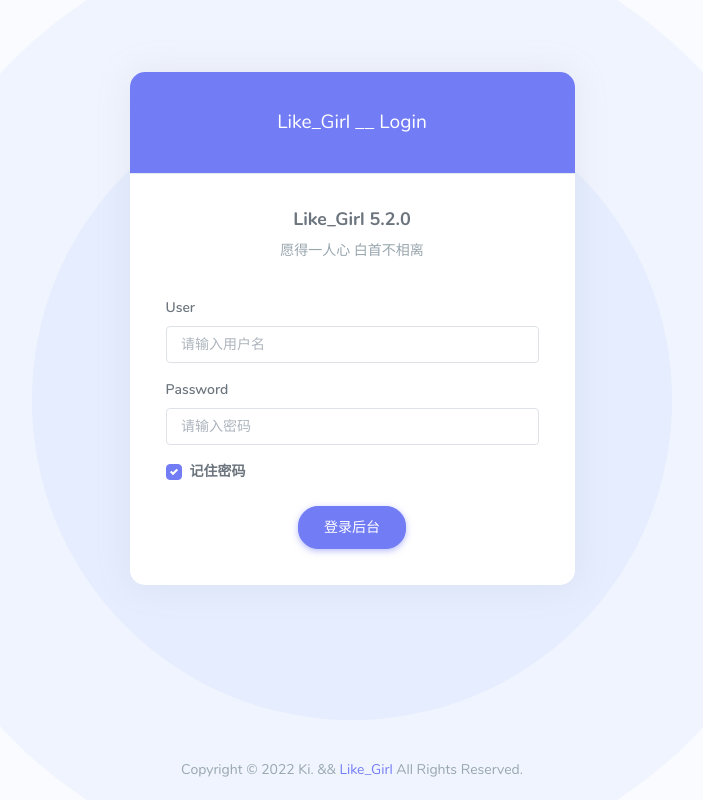
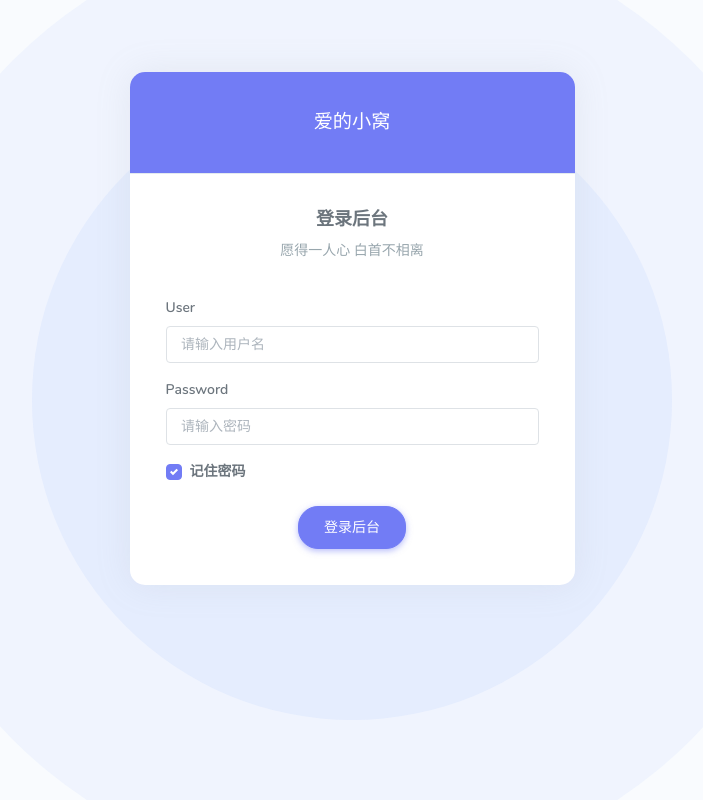
Before and after one commit to yizhaol/like-girl-v5.2.0, a PHP site: page /admin/login.php in a window 1280 px wide. Shown: the whole page, without its empty margins (288-991 px from the left). Run offline with PHP 8.4, Linux system fonts and the light colour scheme.

Commit message:
Update login.php

```diff
--- a/admin/login.php
+++ b/admin/login.php
@@ -1,16 +1,8 @@
-<!--
- * @Author: Ki.
- * @Date: 2022-12-21 07:35:43
- * @LastEditors: Ki.
- * @LastEditTime: 2022-12-21 07:51:06
- * @Description: 愿得一人心 白首不相离
- * Copyright (c) 2022 by Ki All Rights Reserved.
--->
 <!DOCTYPE html>
 <html lang="zh-CN">
 <head>
     <meta charset="utf-8"/>
-    <title>后台管理登录_Like_Girl</title>
+    <title>后台管理登录</title>
     <meta name="viewport" content="width=device-width, initial-scale=1.0">
     <meta content="A fully featured admin theme which can be used to build CRM, CMS, etc." name="description"/>
     <meta content="Coderthemes" name="author"/>
@@ -64,14 +56,14 @@
                     <!-- Logo -->
                     <div class="card-header pt-4 pb-4 text-center bg-primary">
                         <a href="##">
-                            <span style="color: #fff;font-size: 1.2rem;">Like_Girl __ Login</span>
+                            <span style="color: #fff;font-size: 1.2rem;">爱的小窝</span>
                         </a>
                     </div>
 
                     <div class="card-body p-4">
 
                         <div class="text-center w-75 m-auto">
-                            <h4 class="text-dark-50 text-center mt-0 font-weight-bold">Like_Girl 5.2.0</h4>
+                            <h4 class="text-dark-50 text-center mt-0 font-weight-bold">登录后台</h4>
                             <p class="text-muted mb-4">愿得一人心 白首不相离</p>
                         </div>
 
@@ -142,18 +134,9 @@
             alert("密码含有特殊字符 请重新输入")
             return false;
         }
-
-
-
     }
 
 </script>
-
-<footer class="footer footer-alt">
-    Copyright © 2022 Ki. && <a href="https://blog.kikiw.cn/index.php/archives/24/" target="_blank">Like_Girl</a> All
-    Rights Reserved.
-</footer>
-
 <!-- App js -->
 <script src="/admin/assets/js/app.min.js"></script>
 </body>
```
